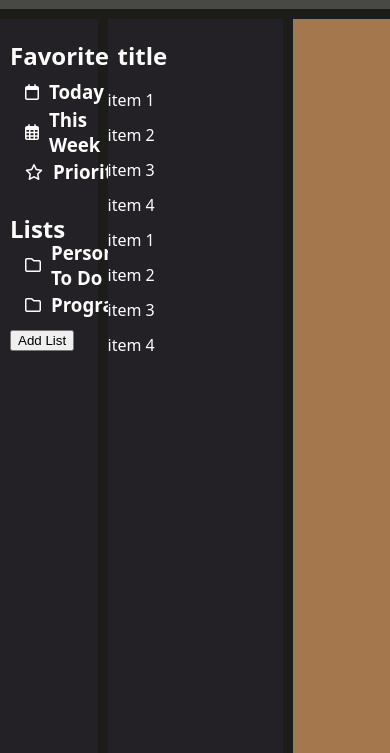
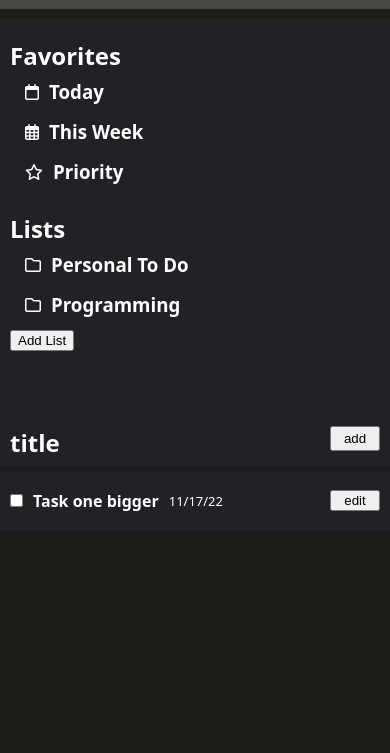
Before and after one commit to linlew/odin-todo, a website built with webpack: page src/index.html in a window 390 px wide. Shown: the part 91-844 px from the top of the page. Built offline with nearby package versions, Linux system fonts and the light colour scheme.

Commit message:
continuing to build HTML CSS

```diff
--- a/src/index.html
+++ b/src/index.html
@@ -45,15 +45,18 @@
         <div class="add-list"><button>Add List</button></div>
       </div>
       <div class="todo-container">
-        <div class="todo-title"><h2>title</h2></div>
-        <div class="todo">item 1</div>
-        <div class="todo">item 2</div>
-        <div class="todo">item 3</div>
-        <div class="todo">item 4</div>
-        <div class="todo">item 1</div>
-        <div class="todo">item 2</div>
-        <div class="todo">item 3</div>
-        <div class="todo">item 4</div>
+        <div class="todo-title"><h2>title</h2>
+          <button class="add-todo-btn">add</button>
+        </div>
+        <div class="todo">
+          <input class="task task-check" type="checkbox" />
+          <h4 class="task task-title">Task one bigger</h3>
+          <p class="task task-description">
+            Take out the trash right now Take out the trash right now
+          </p>
+          <p class="task task-date">11/17/22</p>
+          <button class="task task-button">edit</button>
+        </div>
       </div>
       <div class="sidebar-container"></div>
     </div>
--- a/src/style.css
+++ b/src/style.css
@@ -72,15 +72,38 @@
 }
 
 .todo-container {
-    background-color: var(--main-color);
+    /* background-color: var(--main-color); */
     height: 100vh;
     display: grid;
-    grid-template-rows: repeat(22, 35px);
+    grid-template-rows: repeat(22, 60px);
+    row-gap: 5px;
+}
+
+.add-todo-btn {
+    margin: 20px 10px 10px auto;
+    height: 25px;
+    width: 50px;
 }
 
 .todo-title {
-    grid-row-start: 1;
-    grid-row-end: 3;
+    background-color: var(--main-color);
+    display: flex;
+
+
+}
+
+.todo {
+    background-color: var(--main-color);
+    padding-left: 10px;
+    display: flex;
+    flex-direction: row;
+    align-items: center;
+}
+
+.task {
+    margin: 0px 20px 0px 0px;
+    max-height: 50px;
+    overflow: scroll;
 }
 
 .sidebar-container {
@@ -88,8 +111,59 @@
     height: 100vh;
 }
 
+.task-button {
+    margin-left: auto;
+    margin-right: 10px;
+    width: 50px;
+}
+
+.task-date {
+    font-size: small;
+    width: 70px;
+}
+
 .logo {
     background: url('./logoSmall.png');
     height: 75px;
     width: 75px;
 }
+
+@media screen and (max-width: 1200px) {
+    .container {
+        grid-template-columns: 25vw 75vw;
+    }
+
+    .sidebar-container {
+        grid-column-start: 1;
+        grid-column-end: 3;
+    }
+
+    .task {
+        margin-right: 10px;
+        overflow: auto;
+    }
+
+}
+
+
+@media screen and (max-width: 750px) {
+    .container {
+        display: flex;
+        flex-direction: column;
+    }
+
+    .contents-container {
+        padding-bottom: 55px;
+        height: auto;
+    }
+
+    .task {
+        margin-right: 10px;
+        max-height: 35px;
+        overflow: auto;
+    }
+
+    .task-description {
+        display: none;
+    }
+}
```
